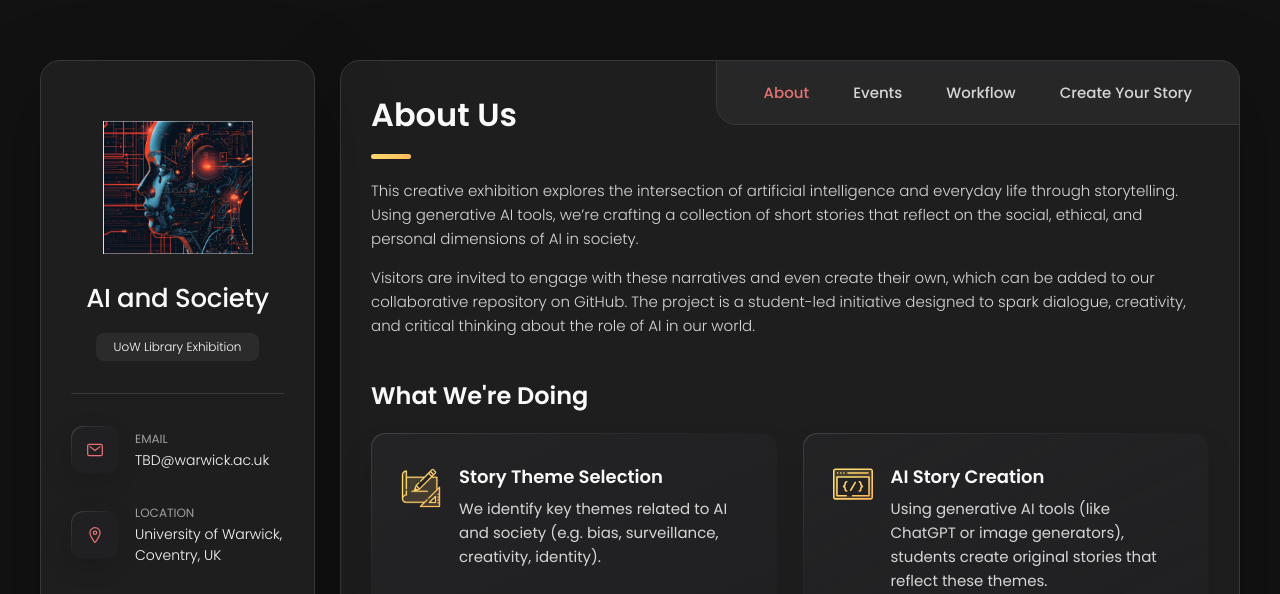
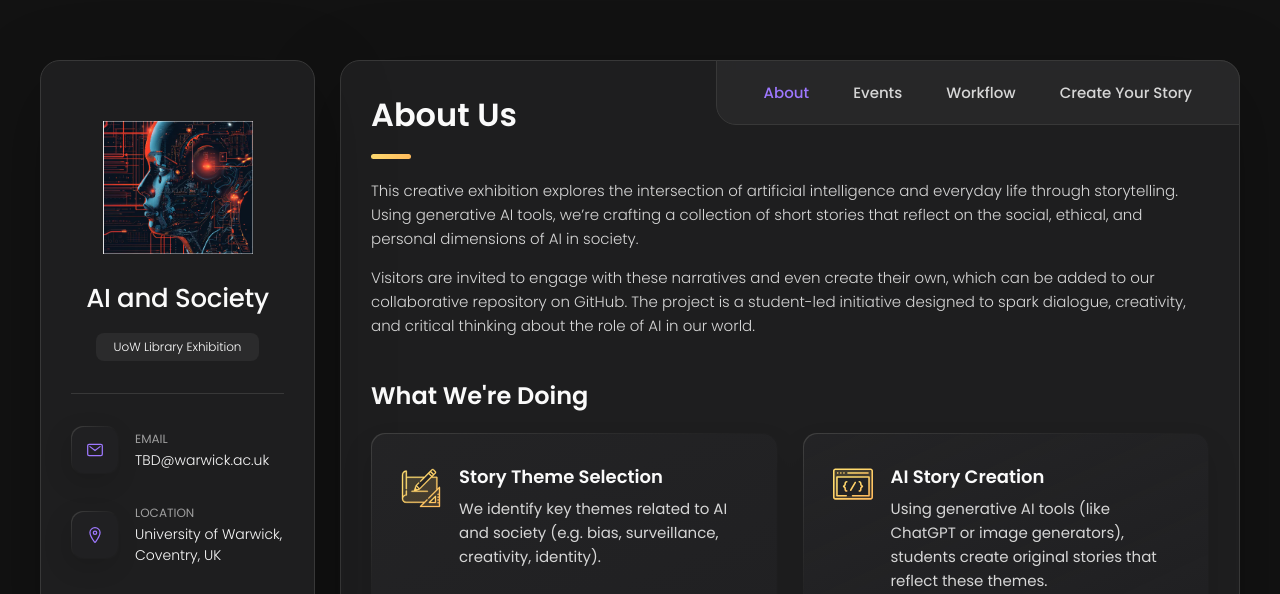
Before and after one commit to mercylio/AIandSoc.github.io, a plain HTML site: page index.html in a window 1280 px wide. Shown: the top 594 px of the page. Drawn offline with nearby package versions, Linux system fonts and the light colour scheme.

Commit message:
Update style.css

```diff
--- a/assets/css/style.css
+++ b/assets/css/style.css
@@ -68,7 +68,7 @@
   --light-gray: hsl(0, 0%, 84%);
   --light-gray-70: hsla(0, 0%, 84%, 0.7);
   --bittersweet-shimmer: hsl(0, 43%, 51%);
-  --muted-violet: hsl(0,68.7%,67.5%);
+  --muted-violet: hsl(256.9,100%,73.5%);
 
   /**
    * typography
```
